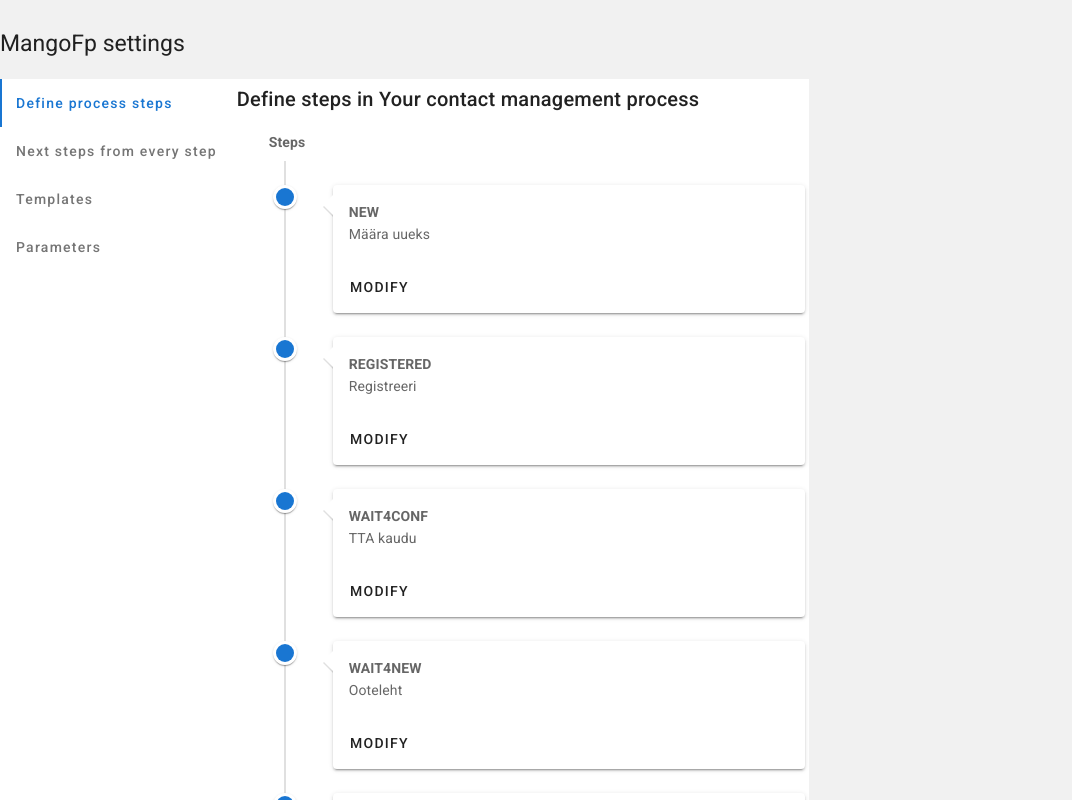
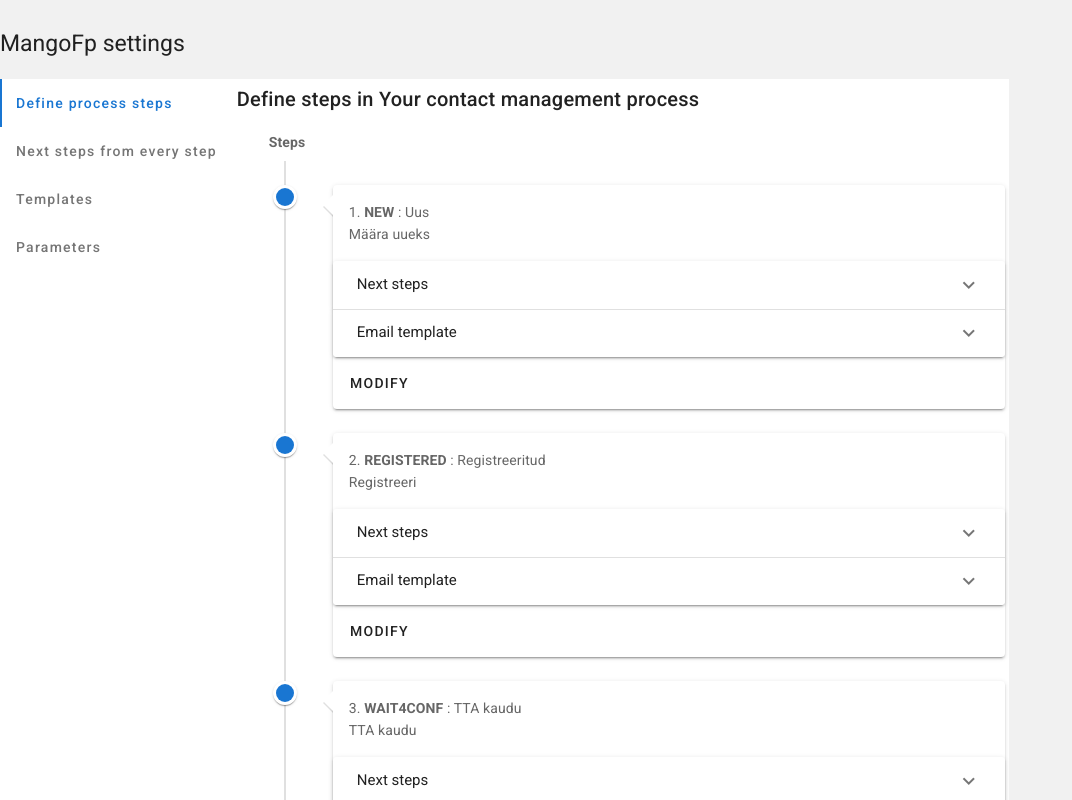
Before and after one commit to wpkonsult/mangofp-settings-ts, a Vue app: page / in a window 1280 px wide. Shown: the top 800 px of the page, without its empty margins (0-1072 px from the left). Built offline with nearby package versions, Linux system fonts and the light colour scheme.

Commit message:
next steps edit general process view

```diff
--- a/src/components/MangoFpEditProcess.vue
+++ b/src/components/MangoFpEditProcess.vue
@@ -19,6 +19,7 @@
 import Vue from "vue";
 import { locStr } from "@/utilities";
 export default Vue.extend({
+    name: "MangoFpEditProcess",
     props: {
         state: {
             type: Object,
--- a/src/components/MangoFpEditStep.vue
+++ b/src/components/MangoFpEditStep.vue
@@ -2,6 +2,7 @@
     <v-card dark color="#f1f1f1">
         <v-card-text>
             <v-text-field
+                v-if="!code"
                 light
                 class="input-on-card step-code"
                 :hint="
@@ -12,8 +13,12 @@
                 solo
                 dense
                 :label="locStr('Code')"
+                ref="codeField"
                 v-model="code4Edit"
             ></v-text-field>
+            <div v-else class="font-weight-normal step-code-boilerplate">
+                <strong>{{ code }}</strong>
+            </div>
 
             <v-text-field
                 light
@@ -22,6 +27,7 @@
                 solo
                 dense
                 :label="locStr('Description')"
+                ref="nameField"
                 v-model="description4Edit"
             ></v-text-field>
         </v-card-text>
@@ -53,6 +59,16 @@
             code4Edit: this.code || "",
             description4Edit: this.description || "",
         };
+    },
+    mounted() {
+        let focusedEdit = this.$refs.nameField as HTMLInputElement;
+        if (!this.code) {
+            focusedEdit = this.$refs.codeField as HTMLInputElement;
+        }
+
+        if (focusedEdit) {
+            focusedEdit.focus();
+        }
     },
     methods: {
         locStr: function(key: string): string {
@@ -98,4 +114,9 @@
 .step-code input {
     text-transform: uppercase;
 }
+
+.step-code-boilerplate {
+    color: black;
+    padding-bottom: 10px;
+}
 </style>
--- a/src/components/MangoFpProcessSteps.vue
+++ b/src/components/MangoFpProcessSteps.vue
@@ -2,7 +2,7 @@
     <v-sheet background-color="transparent" color="basil" elevation="1">
         <v-container pa-0>
             <v-row justify="space-around">
-                <v-card width="600">
+                <v-card width="800">
                     <v-card-title>
                         {{
                             locStr(
@@ -23,11 +23,46 @@
                                 <v-card v-if="stepInEdit != state.code">
                                     <v-card-text>
                                         <div class="font-weight-normal">
+                                            {{ state.order }}.
                                             <strong>{{ state.code }}</strong>
+                                            <span v-if="state.state">
+                                                : {{ state.state }}
+                                            </span>
                                         </div>
-
                                         <div>{{ state.action }}</div>
                                     </v-card-text>
+                                    <v-expansion-panels accordion>
+                                        <v-expansion-panel>
+                                            <v-expansion-panel-header>{{
+                                                locStr("Next steps")
+                                            }}</v-expansion-panel-header>
+                                            <v-expansion-panel-content>
+                                                <MangoFpEditProcess
+                                                    :state="state"
+                                                    :nextStates="
+                                                        possibleNextStates(
+                                                            state.code,
+                                                        )
+                                                    "
+                                                />
+                                            </v-expansion-panel-content>
+                                        </v-expansion-panel>
+                                        <v-expansion-panel>
+                                            <v-expansion-panel-header>{{
+                                                locStr("Email template")
+                                            }}</v-expansion-panel-header>
+                                            <v-expansion-panel-content>
+                                                Lorem ipsum dolor sit amet,
+                                                consectetur adipiscing elit, sed
+                                                do eiusmod tempor incididunt ut
+                                                labore et dolore magna aliqua.
+                                                Ut enim ad minim veniam, quis
+                                                nostrud exercitation ullamco
+                                                laboris nisi ut aliquip ex ea
+                                                commodo consequat.
+                                            </v-expansion-panel-content>
+                                        </v-expansion-panel>
+                                    </v-expansion-panels>
                                     <v-card-actions>
                                         <v-btn
                                             text
@@ -56,11 +91,7 @@
                         </v-timeline>
                     </v-card-text>
                     <v-card-actions>
-                        <v-btn
-                            color="deep-purple lighten-2"
-                            text
-                            @click="openStepAdd"
-                        >
+                        <v-btn color="black" text @click="openStepAdd">
                             {{ locStr("Add state") }}
                         </v-btn>
                     </v-card-actions>
@@ -71,15 +102,17 @@
 </template>
 <script lang="ts">
 import Vue from "vue";
-import { StateData } from "@/types";
+import { StateData, NextState } from "@/types";
 import { locStr } from "@/utilities";
 import MangoFpEditStep from "./MangoFpEditStep.vue";
+import MangoFpEditProcess from "./MangoFpEditProcess.vue";
 import * as Actions from "@/actions";
 
 export default Vue.extend({
     name: "MangoFpProcessSteps",
     components: {
         MangoFpEditStep,
+        MangoFpEditProcess,
     },
     props: {
         states: {
@@ -97,6 +130,17 @@
         locStr: function(key: string): string {
             return locStr(key);
         },
+        possibleNextStates(paramCode: string): NextState[] {
+            const next: NextState[] = [];
+            const loadedStates: StateData[] = this.states;
+            loadedStates.forEach((state: StateData) => {
+                if (state.code !== paramCode) {
+                    next.push({ value: state.code, text: state.state });
+                }
+            });
+            return next;
+        },
+
         modifyState: function(stateCode: string) {
             this.stepInEdit = stateCode;
             this.newStepModifyOpen = false;
```
